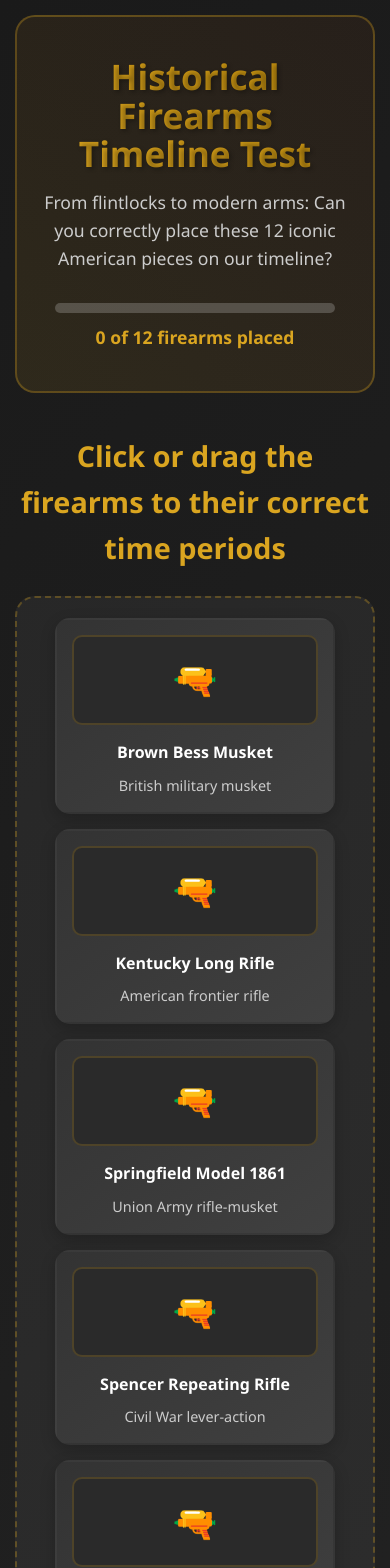
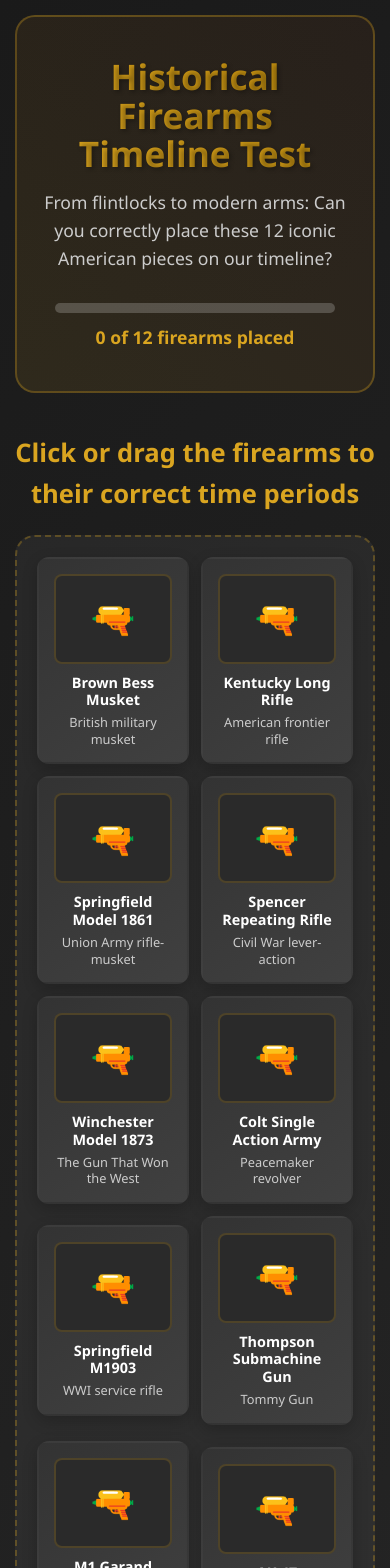
Before and after one commit to andrejanev96/firearms-timeline-test, a React (Vite) app: page / in a window 390 px wide. Shown: the top 1568 px of the page. Built offline with nearby package versions, Linux system fonts and the light colour scheme.

Commit message:
Increased responsiveness

```diff
--- a/src/App.css
+++ b/src/App.css
@@ -93,23 +93,23 @@
   font-size: 1.1rem;
 }
 
-/* Firearms Bank */
+/* Firearms Bank - Reduced spacing */
 .firearms-bank {
-  margin-bottom: 50px;
+  margin-bottom: 30px;
 }
 
 .firearms-bank h2 {
   text-align: center;
-  margin-bottom: 25px;
+  margin-bottom: 20px;
   color: #daa520;
-  font-size: 1.8rem;
+  font-size: 1.6rem;
 }
 
 .firearms-grid {
   display: grid;
-  grid-template-columns: repeat(auto-fit, minmax(280px, 1fr));
-  gap: 20px;
-  padding: 30px;
+  grid-template-columns: repeat(auto-fit, minmax(220px, 1fr));
+  gap: 15px;
+  padding: 25px;
   background: rgba(255, 255, 255, 0.05);
   border-radius: 20px;
   border: 2px dashed rgba(218, 165, 32, 0.3);
@@ -118,6 +118,8 @@
   place-items: center;
   max-width: 1200px;
   margin: 0 auto;
+  /* Force firearms into fewer rows with more columns */
+  grid-auto-rows: minmax(200px, auto);
 }
 
 .empty-bank {
@@ -133,8 +135,8 @@
 
 .firearm-card {
   background: linear-gradient(145deg, #333333, #404040);
-  border-radius: 15px;
-  padding: 20px;
+  border-radius: 12px;
+  padding: 15px;
   text-align: center;
   cursor: grab;
   transition: all 0.3s ease;
@@ -142,9 +144,11 @@
   user-select: none;
   box-shadow: 0 5px 15px rgba(0, 0, 0, 0.2);
   width: 100%;
-  max-width: 280px;
+  max-width: 220px;
   position: relative;
   overflow: visible;
+  /* Compact sizing for better grid layout */
+  min-height: 180px;
 }
 
 .firearm-card:hover {
@@ -237,14 +241,14 @@
 
 .firearm-image {
   width: 100%;
-  height: 120px;
+  height: 80px;
   background: #2a2a2a;
-  border-radius: 10px;
-  margin-bottom: 15px;
+  border-radius: 8px;
+  margin-bottom: 10px;
   display: flex;
   align-items: center;
   justify-content: center;
-  font-size: 48px;
+  font-size: 36px;
   color: #666;
   border: 2px solid rgba(218, 165, 32, 0.2);
 }
@@ -252,19 +256,21 @@
 .firearm-name {
   font-weight: 600;
   color: #ffffff;
-  margin-bottom: 8px;
-  font-size: 1rem;
+  margin-bottom: 6px;
+  font-size: 0.9rem;
+  line-height: 1.2;
 }
 
 .firearm-description {
-  font-size: 0.9rem;
+  font-size: 0.8rem;
   color: #cccccc;
+  line-height: 1.3;
 }
 
-/* Timeline Styles */
+/* Timeline Styles - Reduced spacing */
 .timeline-section {
-  margin: 50px 0;
-  padding: 30px 0;
+  margin: 30px 0;
+  padding: 20px 0;
 }
 
 .timeline-container {
@@ -401,10 +407,10 @@
   font-style: normal;
 }
 
-/* Complete Section */
+/* Complete Section - Reduced spacing */
 .complete-section {
   text-align: center;
-  margin: 50px 0;
+  margin: 30px 0;
 }
 
 .complete-btn {
@@ -698,6 +704,28 @@
   }
 }
 
+/* Enhanced responsive grid for different screen sizes */
+@media (min-width: 1200px) {
+  .firearms-grid {
+    grid-template-columns: repeat(6, 1fr);
+    max-width: 1300px;
+  }
+}
+
+@media (min-width: 900px) and (max-width: 1199px) {
+  .firearms-grid {
+    grid-template-columns: repeat(4, 1fr);
+    max-width: 1000px;
+  }
+}
+
+@media (min-width: 600px) and (max-width: 899px) {
+  .firearms-grid {
+    grid-template-columns: repeat(3, 1fr);
+    max-width: 750px;
+  }
+}
+
 /* Mobile Responsiveness */
 @media (max-width: 1024px) {
   .timeline-periods {
@@ -723,9 +751,10 @@
   }
 
   .firearms-grid {
-    grid-template-columns: 1fr;
-    gap: 15px;
+    grid-template-columns: repeat(2, 1fr);
+    gap: 12px;
     padding: 20px;
+    max-width: 500px;
   }
 
   .timeline-periods {
```
